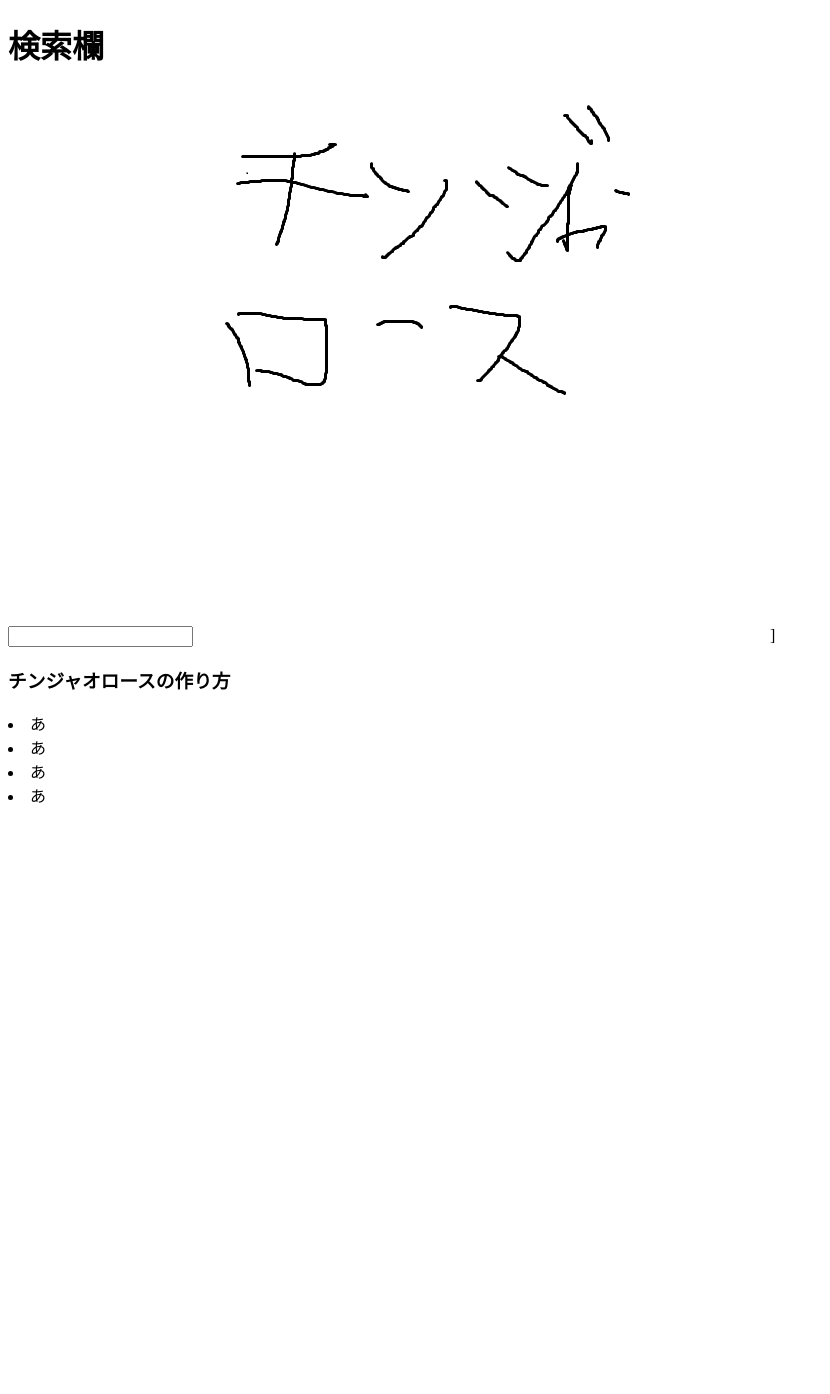
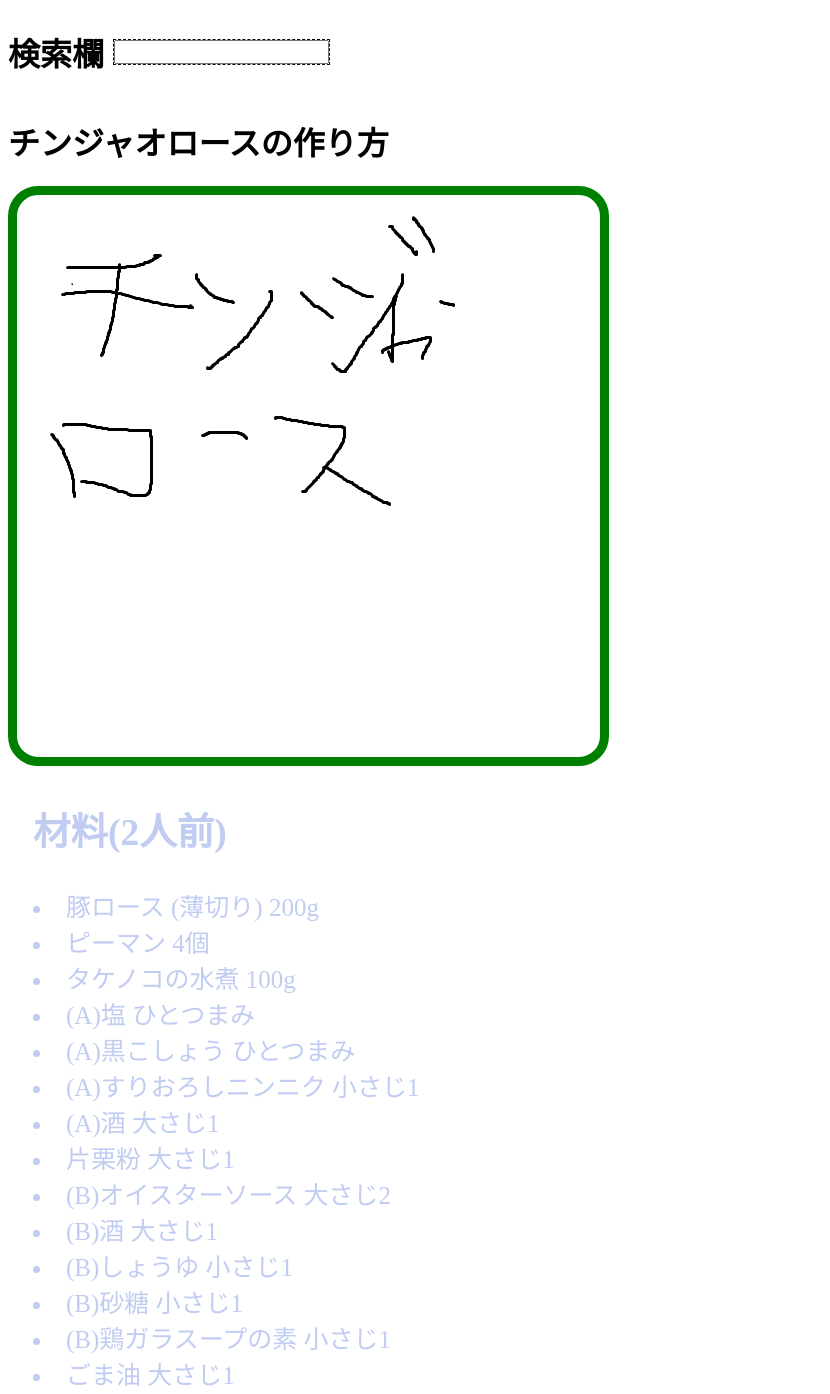
Before and after one commit to haneman224/------, a plain HTML site: page はねまんの初手作りサイト初級/第一弾料理サイト.html in a window 1280 px wide. Shown: the whole page, without its empty margins (0-830 px from the left). Before the commit the page ends 815 px from the top, so only its background shows below. Drawn offline with Linux system fonts and the light colour scheme.

Commit message:
完成？

```diff
--- a/はねまんの初手作りサイト初級/css/style.css
+++ b/はねまんの初手作りサイト初級/css/style.css
@@ -1,6 +1,48 @@
+@import url(はねまんの初手作りサイト初級/css/);
+
+div.c {
+    display: flex;
+    align-items: center;
+}
+
+.search-container {
+    display: flex;
+    align-items: center;
+}
+
+.search-container h1 {
+    margin-right: 10px; /* 適切なマージンを指定してください */
+}
 
 
+div.resipi{ color:#c0ccf1;
+    margin: 25px;
+    font-size: 25px;
+    justify-content: center;
+}
+
+img {
+    border-radius: 30px;
+
+        padding: 5px;
+        border: 9px solid green;
+}
+
+input{
+    color: #1c4ef3;
+    margin: 0px;
+    font-family: arial;
+    font-size: 100%;
+    margin: 0px;
+    outline: dashed 1px black;
+    /* 子要素を水平方向の中央に配置する */
+    display: flex;
+    justify-content: center;
+
+
+}
 h3{
-    color: #ec3333;
+    color: #1c4ef3;
     margin: 0px;
+
 }
--- a/はねまんの初手作りサイト初級/第一弾料理サイト.html
+++ b/はねまんの初手作りサイト初級/第一弾料理サイト.html
@@ -3,17 +3,34 @@
 <head>
     <meta charset="UTF-8">
     <title>料理サイト</title>
-    <link rel="stylesheet" href="はねまんの初手作りサイト初級\css\style.css">
+    <link rel="stylesheet" href="css/style.css">
 </head>
 <body>
-   <h1>検索欄</h1>
-    <input type="text"></input>
-     <img src="../images/無題.png" alt="チンジャオロース定食の画像">]
-     <h3>チンジャオロースの作り方</h3>
-     <li>あ</li>
-     <li>あ</li>
-     <li>あ</li>
-     <li>あ</li>
+    <div class="c">
+        <div class="search-container">
+            <h1>検索欄</h1>
+            <input type="text">
+        </div>
+    </div>
+     <h1>チンジャオロースの作り方</h1>
+     <img src="../images/無題.png" alt="チンジャオロース定食の画像">
+     <div class="resipi">
+     <h2>材料(2人前)</h3>
+     <li>豚ロース (薄切り) 200g</li>
+    <li>ピーマン 4個           </li>
+    <li>タケノコの水煮 100g    </li>
+    <li>(A)塩 ひとつまみ       </li>
+    <li>(A)黒こしょう ひとつまみ</li>
+    <li>(A)すりおろしニンニク 小さじ1</li>
+    <li>(A)酒 大さじ1          </li>
+    <li>片栗粉 大さじ1</li>
+    <li>(B)オイスターソース 大さじ2</li>
+    <li>(B)酒 大さじ1</li>
+    <li>(B)しょうゆ 小さじ1</li>
+    <li>(B)砂糖 小さじ1</li>
+    <li>(B)鶏ガラスープの素 小さじ1</li>
+    <li>ごま油 大さじ1</li>
+</div>
 
 </input>
 
```
Also changed, not shown: はねまんの初手作りサイト初級/css/はねまんの初手作りサイト初級/css/sanitize.css (added).
